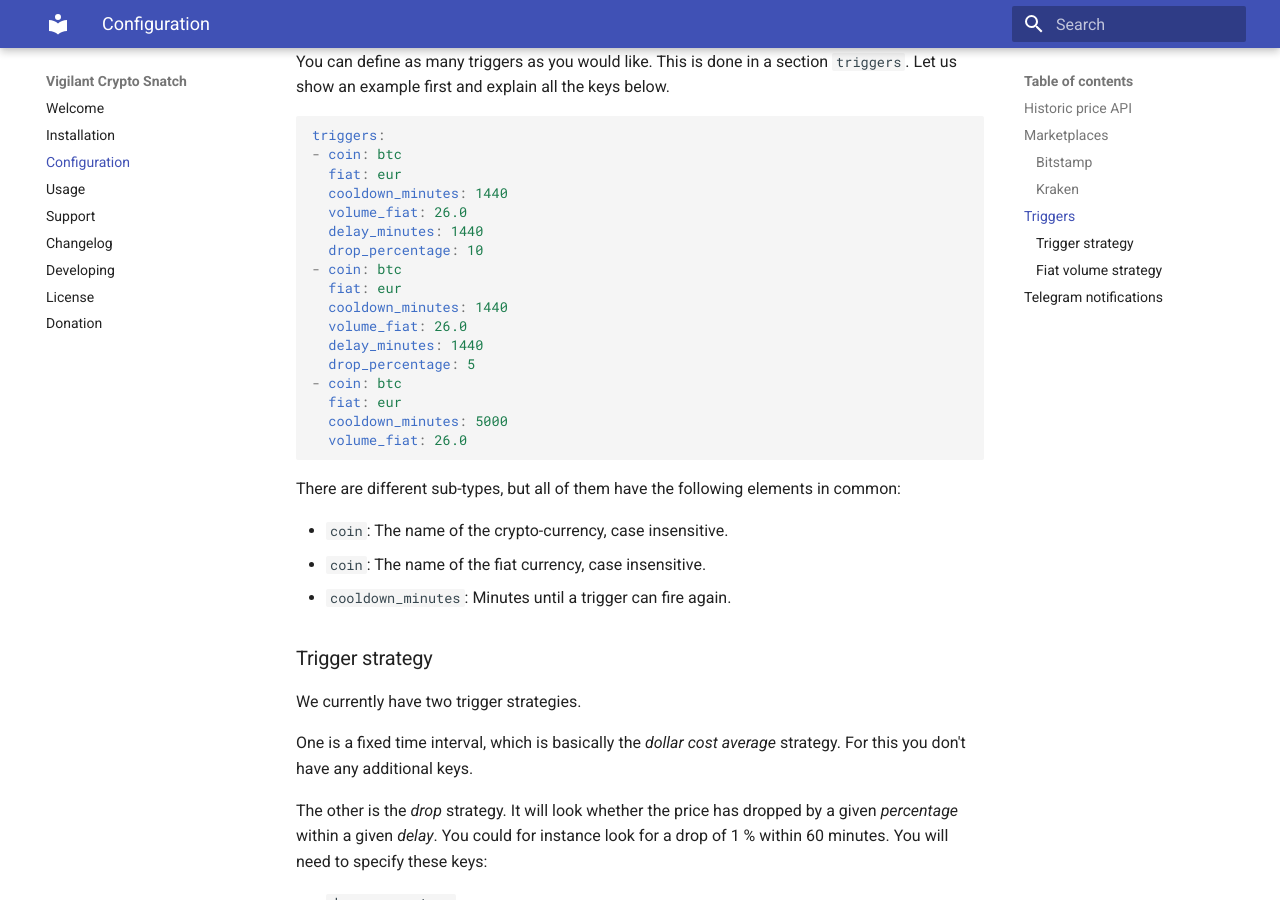
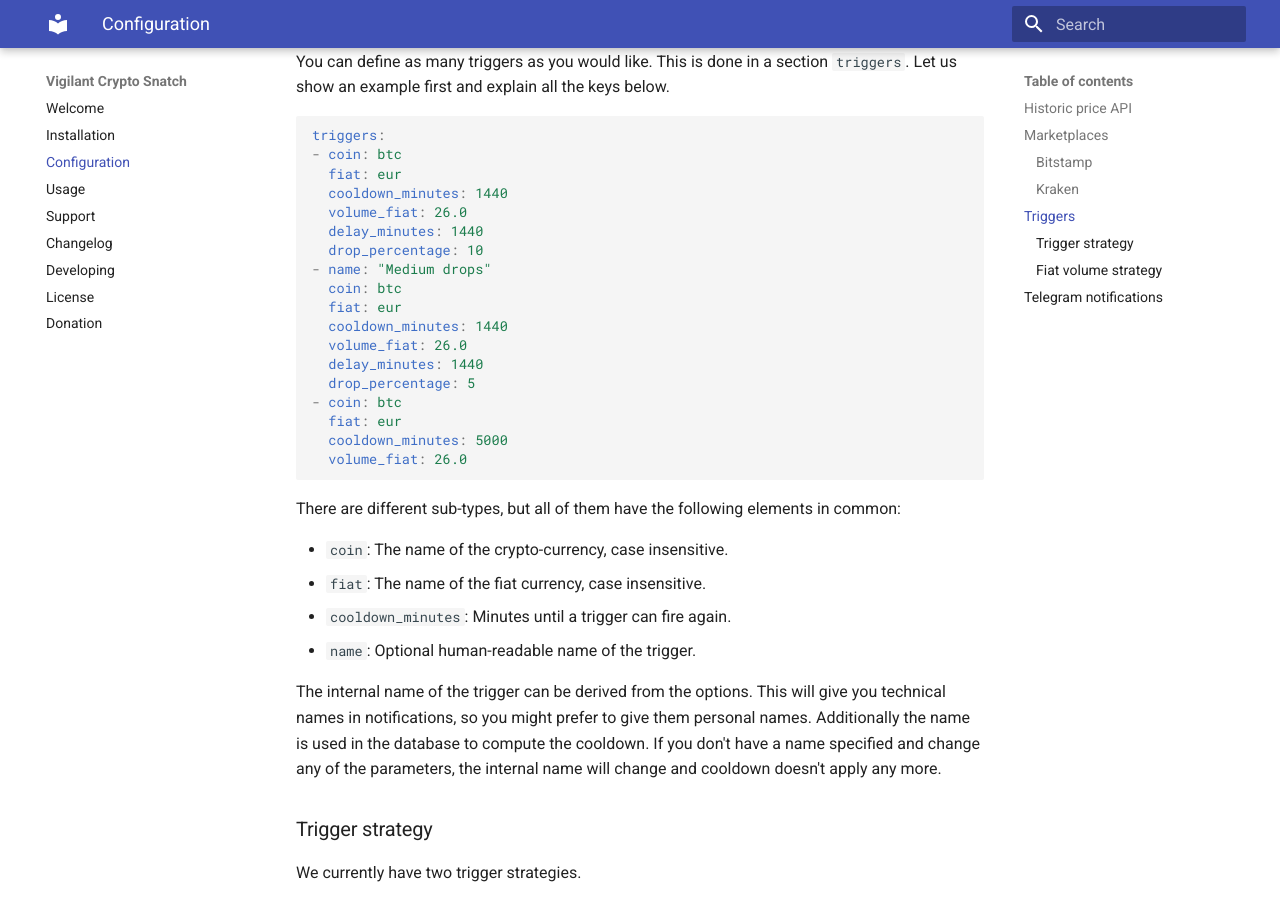
Before and after one commit to martin-ueding/vigilant-crypto-snatch, an MkDocs documentation site: the page built from docs/configuration.md, in a window 1280 px wide and 900 px high, scrolled down 4330 px. Built offline with MkDocs 1.6.1 and Material for MkDocs 9.7.7, drawn with Linux system fonts in a browser that asks for light colours.

Commit message:
Allow names for triggers

```diff
--- a/docs/configuration.md
+++ b/docs/configuration.md
@@ -92,7 +92,8 @@ triggers:
   volume_fiat: 26.0
   delay_minutes: 1440
   drop_percentage: 10
-- coin: btc
+- name: "Medium drops"
+  coin: btc
   fiat: eur
   cooldown_minutes: 1440
   volume_fiat: 26.0
@@ -107,8 +108,11 @@ triggers:
 There are different sub-types, but all of them have the following elements in common:
 
 - `coin`: The name of the crypto-currency, case insensitive.
-- `coin`: The name of the fiat currency, case insensitive.
+- `fiat`: The name of the fiat currency, case insensitive.
 - `cooldown_minutes`: Minutes until a trigger can fire again.
+- `name`: Optional human-readable name of the trigger.
+
+The internal name of the trigger can be derived from the options. This will give you technical names in notifications, so you might prefer to give them personal names. Additionally the name is used in the database to compute the cooldown. If you don't have a name specified and change any of the parameters, the internal name will change and cooldown doesn't apply any more.
 
 ### Trigger strategy
 
```
Also changed, not shown: 1 other file.
